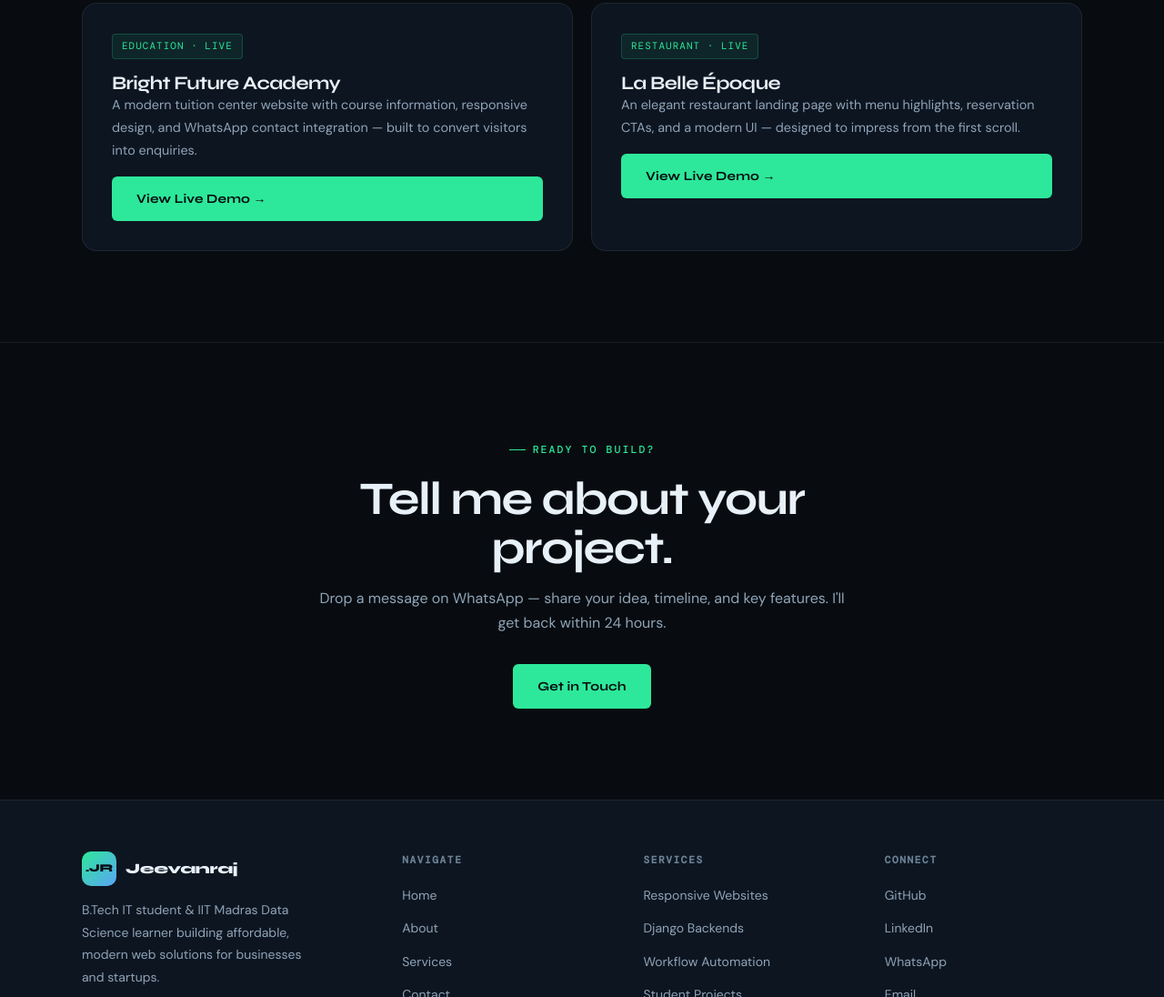
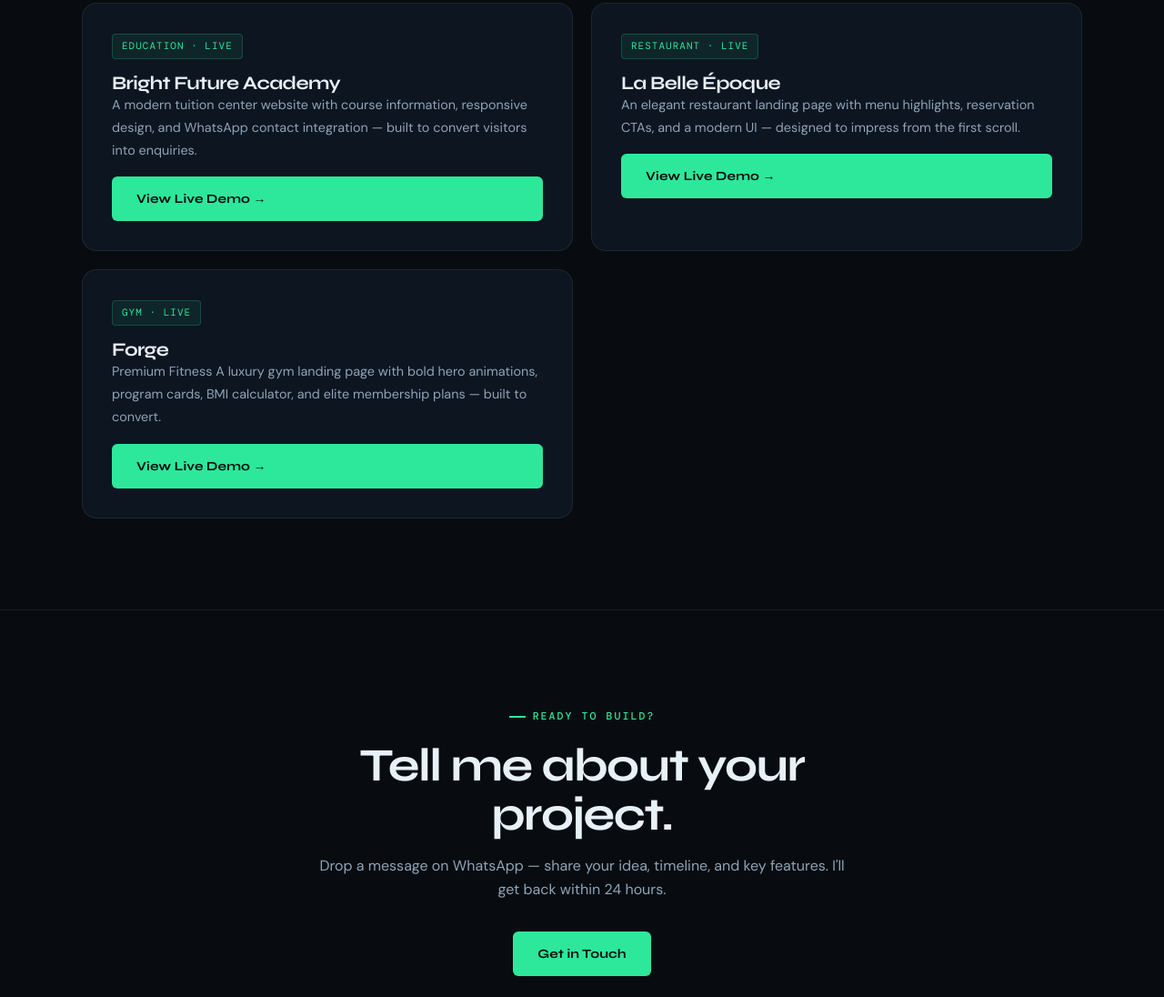
Before and after one commit to jeevan-601/portfoliowebsite, a plain HTML site: page services.html in a window 1280 px wide. Shown: the part 1369-2465 px from the top of the page at 91% size. Drawn offline with nearby package versions, Linux system fonts and the light colour scheme.

Commit message:
added another demo project

```diff
--- a/services.html
+++ b/services.html
@@ -98,6 +98,14 @@
             </div>
             <a class="btn btn-primary" href="https://jeevan-601.github.io/restaurantlandingpage/" target="_blank" rel="noopener">View Live Demo →</a>
           </div>
+           <div class="project-card">
+            <div>
+              <span class="project-tag">Gym · Live</span>
+              <h3 class="mt-16">Forge</h3>
+              <p> Premium Fitness A luxury gym landing page with bold hero animations, program cards, BMI calculator, and elite membership plans — built to convert.</p>
+            </div>
+            <a class="btn btn-primary" href="https://jeevan-601.github.io/gymlandingpage/" target="_blank" rel="noopener">View Live Demo →</a>
+          </div>
         </div>
       </div>
     </section>
```
